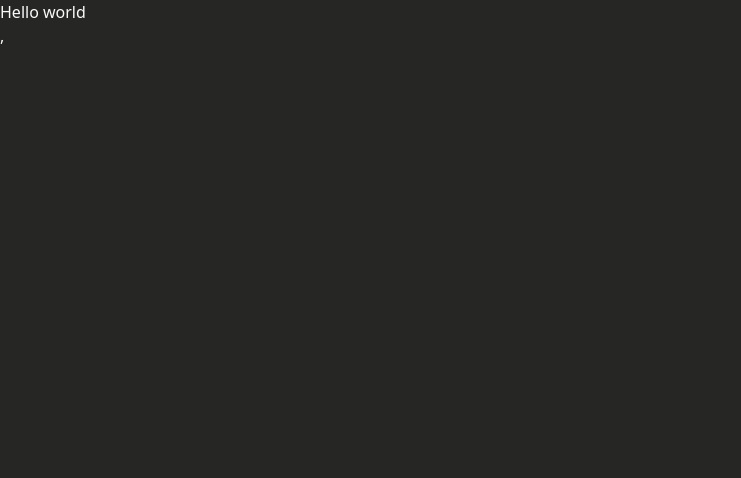
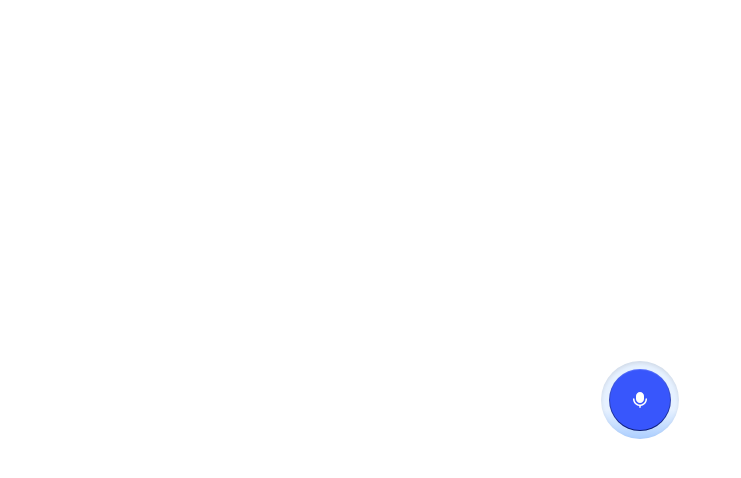
Before and after one commit to dameekoh/coupang-hackathon-2025, a React app in the folder frontend/: page / in a window 1280 px wide. Shown: the top 478 px of the page, without its empty margins (0-741 px from the left). Built offline with nearby package versions, Linux system fonts and the light colour scheme; the HTML template or start-up script is replaced by a standard one.

Commit message:
add voicebutton

```diff
--- a/frontend/src/App.tsx
+++ b/frontend/src/App.tsx
@@ -1,5 +1,10 @@
+import VoiceButton from './components/VoiceButton';
+import MicIcon from './assets/mic.svg';
+
 export default function App() {
   return (
-    <h1>Hello world</h1>
+    <div className="flex items-center justify-center min-h-screen">
+      <VoiceButton icon={MicIcon} />
+    </div>
   )
 }
--- /dev/null
+++ b/frontend/src/components/VoiceButton.tsx
@@ -0,0 +1,47 @@
+interface VoiceButtonProps {
+    icon: string;
+}
+
+export default function VoiceButton({ icon }: VoiceButtonProps) {
+    return (
+        <button className="relative inline-flex items-center justify-center">
+            {/* Outer ellipse - 78x78 */}
+            <div
+                className="absolute"
+                style={{
+                    width: '78px',
+                    height: '78px',
+                    borderRadius: '50%',
+                    background: 'linear-gradient(180deg, #E6F1FF 63%, #ABCEFF 100%)',
+                    boxShadow: 'inset 0 2px 4px rgba(0, 0, 0, 0.1)',
+                }}
+            />
+
+            {/* Inner ellipse stroke wrapper - 62x62 */}
+            <div
+                className="absolute flex items-center justify-center"
+                style={{
+                    width: '62px',
+                    height: '62px',
+                    borderRadius: '50%',
+                    background: 'linear-gradient(180deg, #546EFF 0%, #091971 100%)',
+                    padding: '1px',
+                }}
+            >
+                {/* Inner ellipse fill - 60x60 */}
+                <div
+                    className="flex items-center justify-center"
+                    style={{
+                        width: '60px',
+                        height: '60px',
+                        borderRadius: '50%',
+                        background: '#3856FC',
+                    }}
+                >
+                    {/* Icon in center */}
+                    <img src={icon} alt="Microphone" className="w-[18px] h-[18px]" />
+                </div>
+            </div>
+        </button >
+    );
+}
--- a/frontend/src/index.css
+++ b/frontend/src/index.css
@@ -43,7 +43,7 @@
 
 :root {
   --radius: 0.625rem;
-  --background: #262624;
+  --background: #ffffff;
   --foreground: oklch(0.985 0 0);
   --card: oklch(1 0 0);
   --card-foreground: oklch(0.145 0 0);
@@ -114,6 +114,7 @@
   * {
     @apply border-border outline-ring/50;
   }
+
   body {
     @apply bg-background text-foreground;
   }
```
Also changed, not shown: frontend/src/assets/mic.svg (added).
